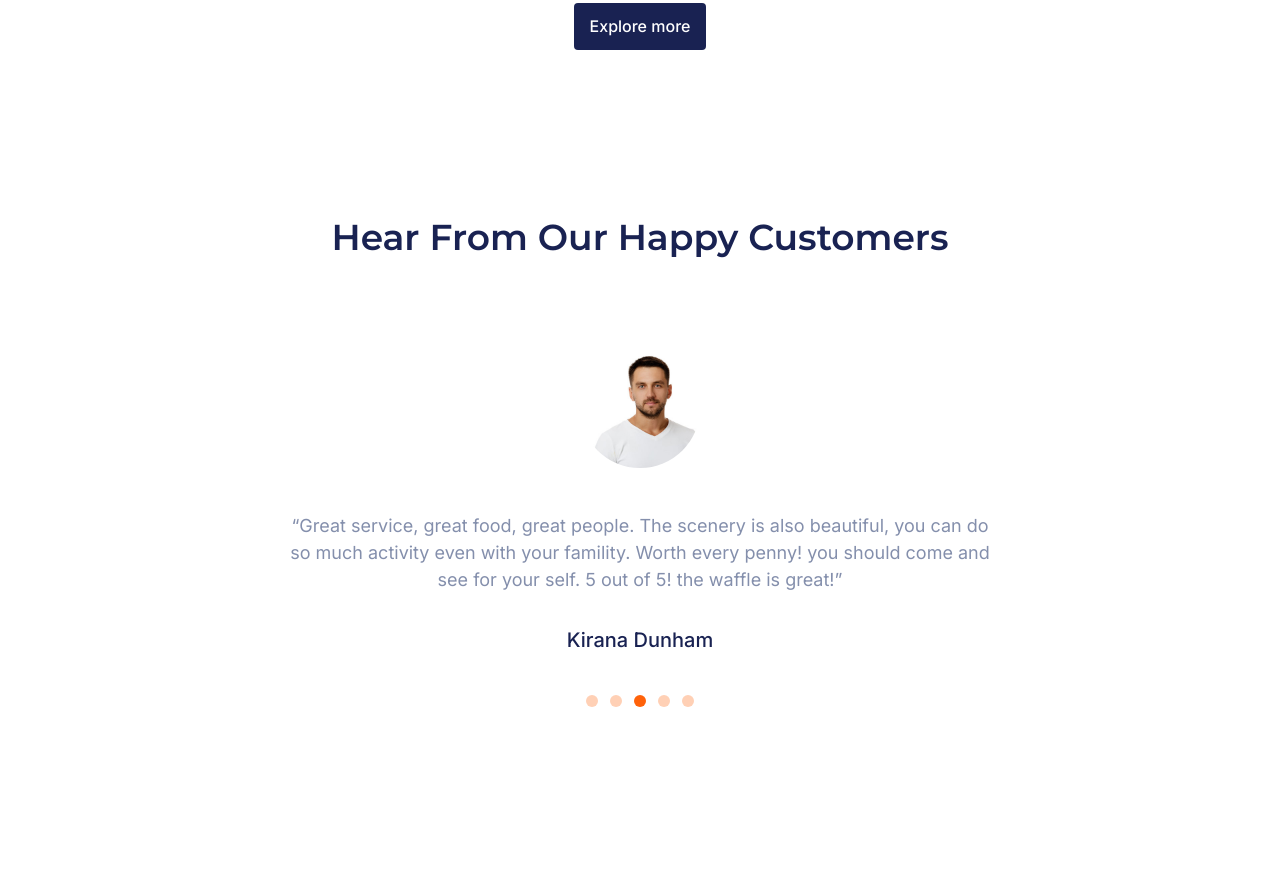
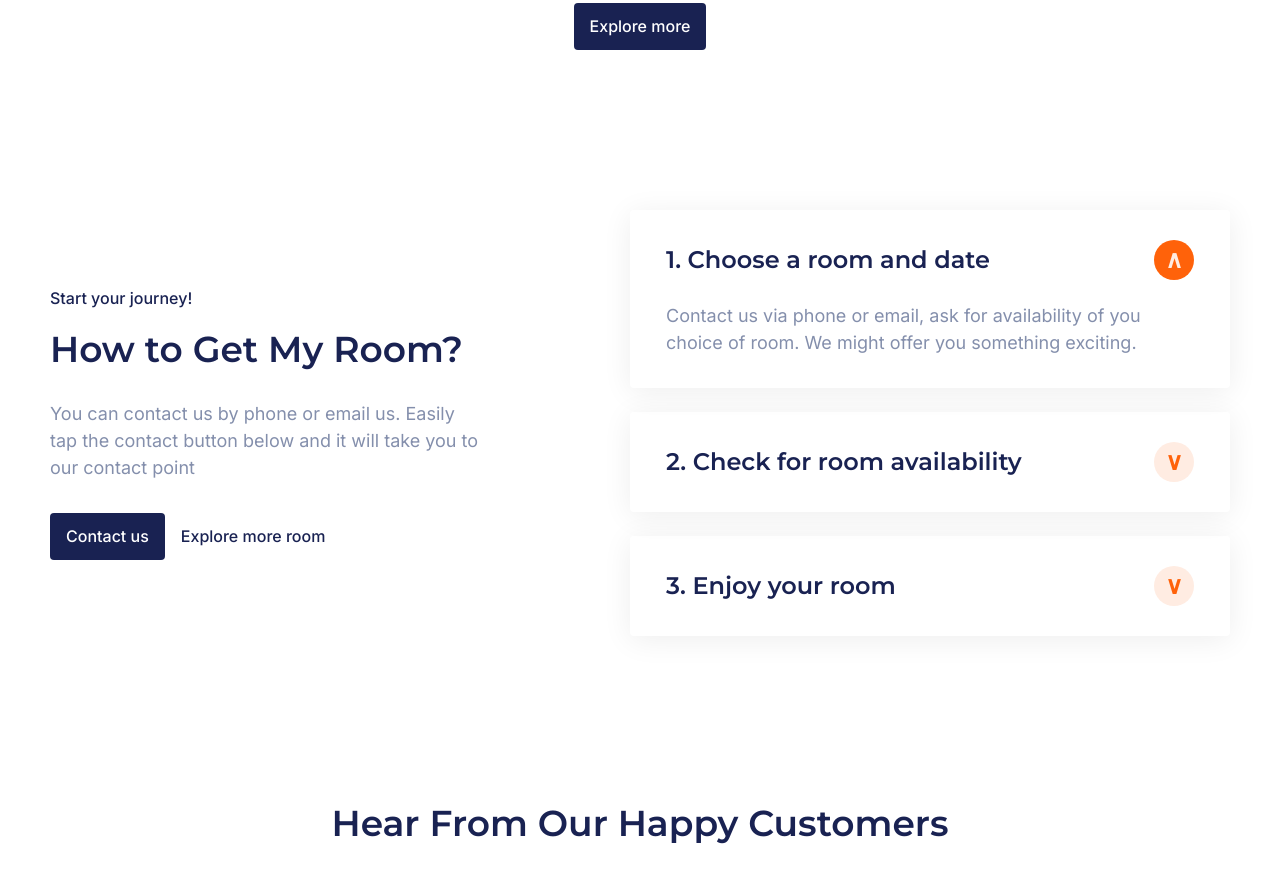
Before and after one commit to Margarita-Sipach/cootels, a website built with Vite: page index.html in a window 1280 px wide. Shown: the part 3271-4153 px from the top of the page. Before the commit the page ends 4058 px from the top, so only its background shows below. Built offline with nearby package versions, Linux system fonts and the light colour scheme.

Commit message:
feat: add room getting section and adaptive

```diff
--- a/index.html
+++ b/index.html
@@ -55,6 +55,31 @@
       <p class="rooms__text">There is a room for every needs. We have room for individuals until family size, we also have a cabin for more private experience</p>
       <button class="button">Explore more</button>
     </section>
+    <section class="room-getting">
+      <div class="room-getting__info">
+        <span class="room-getting__subtitle">Start your journey!</span>
+        <h2>How to Get My Room?</h2>
+        <p>You can contact us by phone or email us. Easily tap the contact button below and it will take you to our contact point</p>
+        <div class="room-getting__buttons">
+          <button class="button">Contact us</button>
+          <button class="button button_light">Explore more room</button>
+        </div>
+      </div>
+      <div class="room-getting__tabs tabs">
+        <div class="tabs__item tabs__item_active border">
+          <h3 class="tabs__title">1. Choose a room and date</h3>
+          <p class="tabs__info">Contact us via phone or email, ask for availability of you choice of room. We might offer you something exciting.</p>
+        </div>
+        <div class="tabs__item border">
+          <h3 class="tabs__title">2. Check for room availability</h3>
+          <p class="tabs__info">Contact us via phone or email, ask for availability of you choice of room. We might offer you something exciting.</p>
+        </div>
+        <div class="tabs__item border">
+          <h3 class="tabs__title">3. Enjoy your room</h3>
+          <p class="tabs__info">Contact us via phone or email, ask for availability of you choice of room. We might offer you something exciting.</p>
+        </div>
+      </div>
+    </section>
     <section class="customers">
       <h2>Hear From Our Happy Customers</h2>
       <div class="customers__slider">
--- a/src/scss/base/basestyle.scss
+++ b/src/scss/base/basestyle.scss
@@ -22,7 +22,7 @@
 }
 
 
-h1, h2{
+h1, h2, h3{
     font-weight: 600;
     line-height: 150%;
     letter-spacing: -1%;
@@ -59,6 +59,16 @@ h2{
     }
 }
 
+h3{
+    font-size: 24px;
+    @media (max-width: 650px) {
+        font-size: 20px;
+    }
+    @media (max-width: 450px) {
+        font-size: 16px;
+    }
+}
+
 p{
     color: var(--grey);
     font-size: 18px;
@@ -82,3 +92,7 @@ section{
         padding: 60px 0;
     }
 }
+
+.border{
+    border-radius: 4px;
+}
--- a/src/scss/base/vars.scss
+++ b/src/scss/base/vars.scss
@@ -3,6 +3,7 @@
     --light: rgb(255, 255, 255);
     --grey: rgb(132, 143, 172);
     --orange: rgb(255, 98, 10);
+    --light-orange: rgb(255, 236, 226);
 
     --large: 1200px;
     --middle: 768px;
--- /dev/null
+++ b/src/scss/modules/room-getting.scss
@@ -0,0 +1,51 @@
+.room-getting{
+    display: flex;
+    gap: 50px;
+    align-items: center;
+    justify-content: space-between;
+
+    &__info{
+        display: flex;
+        flex-direction: column;
+        max-width: 430px;
+
+        @media (max-width: 900px) {
+            max-width: none;
+        }
+    }
+
+    &__subtitle{
+        font-size: 16px;
+        font-weight: 500;
+        line-height: 150%;
+        letter-spacing: 0%;
+        margin-bottom: 12px;
+
+        @media (max-width: 900px) {
+            margin-bottom: 10px;
+        }
+
+
+        @media (max-width: 450px) {
+            font-size: 14px;
+            margin-bottom: 6px;
+        }
+    }
+
+    &__buttons{
+        display: flex;
+
+    }
+
+    &__tabs{
+        max-width: 600px;
+        @media (max-width: 900px) {
+            max-width: none;
+        }
+    }
+
+    @media (max-width: 900px) {
+        flex-direction: column;
+        align-items: center;
+    }
+}
--- a/src/scss/style.scss
+++ b/src/scss/style.scss
@@ -10,7 +10,7 @@
 @import './modules/cozy.scss';
 @import './modules/rooms.scss';
 @import './modules/customers.scss';
-// @import './modules/nav.scss';
+@import './modules/room-getting.scss';
 // @import './modules/main.scss';
 // @import './modules/cozy.scss';
 // @import './modules/rooms.scss';
@@ -18,3 +18,6 @@
 @import './ui/logo.scss';
 @import './ui/button.scss';
 @import './ui/customer.scss';
+@import './ui/tabs.scss';
+// @import './ui/button.scss';
+// @import './ui/customer.scss';
--- a/src/scss/ui/button.scss
+++ b/src/scss/ui/button.scss
@@ -12,4 +12,9 @@
         font-size: 14px;
         padding: 10px 12px;
     }
+
+    &_light{
+        background-color: var(--light);
+        color: var(--dark);
+    }
 }
--- /dev/null
+++ b/src/scss/ui/tabs.scss
@@ -0,0 +1,68 @@
+.tabs{
+    display: flex;
+    flex-direction: column;
+    gap: 24px;
+    flex-grow: 1;
+
+    &__item{
+        display: flex;
+        flex-direction: column;
+        gap: 24px;
+        box-shadow: 0px 4px 30px 0px rgba(0, 0, 0, 0.07);
+        padding: 32px 36px;
+    }
+
+    &__title{
+        position: relative;
+        cursor: pointer;
+        margin-bottom: 0;
+        padding-right: 60px;
+        display: flex;
+        align-items: center;
+
+        &::before{
+            display: flex;
+            justify-content: center;
+            align-items: center;
+            content: '∨';
+            font-weight: 800;
+            position: absolute;
+            right: 0;
+            border-radius: 100%;
+            color: var(--orange);
+            background: var(--light-orange);
+            width: 40px;
+            height: 40px;
+
+            @media (max-width: 900px) {
+                width: 35px;
+                height: 35px;
+            }
+
+            @media (max-width: 450px) {
+                width: 30px;
+                height: 30px;
+            }
+        }
+    }
+
+    &__info{
+        margin-bottom: 0;
+        display: none;
+    }
+}
+
+.tabs__item_active{
+
+    &>.tabs__title{
+        &::before{
+            content: '∧';
+            color: var(--light-orange);
+            background: var(--orange);
+        }
+    }
+
+    &>.tabs__info{
+        display: block;
+    }
+}
```
